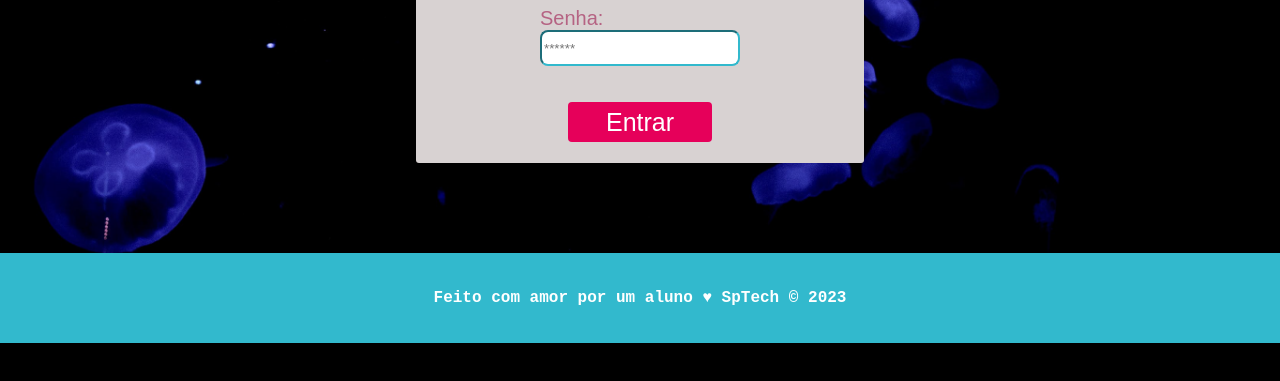
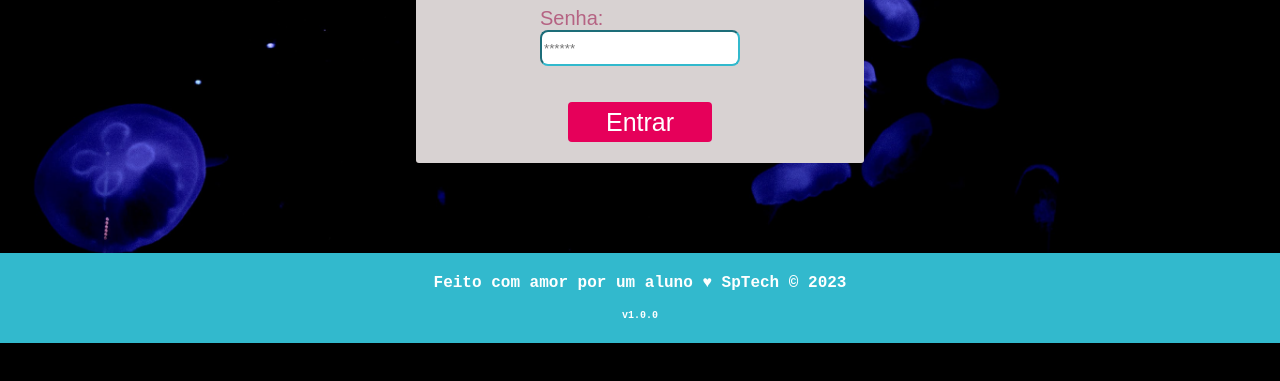
Before and after one commit to joobrandao/repositorio-sptech, a plain HTML site: page aquatech/index.html in a window 1280 px wide. Shown: the part 309-690 px from the top of the page. Drawn offline with Linux system fonts and the light colour scheme.

Commit message:
Atualizando página de cadastro aquatech

```diff
--- a/aquatech/css/style.css
+++ b/aquatech/css/style.css
@@ -107,12 +107,11 @@ body {
   border-radius: 8px;
 }
 
-
 .button {
   font-family: Arial, Helvetica, sans-serif;
   margin-top: 15px;
   border-radius: 4px;
-  background-color: #E6005A;
+  background-color: #e6005a;
   font-size: 25px;
   height: 2.5rem;
   width: 9rem;
@@ -126,11 +125,20 @@ body {
   width: 100%;
   background-color: #32b9cd;
   display: flex;
+  flex-direction: column;
   justify-content: center;
   align-items: center;
 }
 
-.footer p {
+.footer spam {
   color: white;
   font-weight: 600;
+  overflow-wrap: break-word;
 }
+
+.footer #versao {
+  color: white;
+  font-weight: 600;
+  font-size: 10px;
+
+}
--- a/aquatech/index.html
+++ b/aquatech/index.html
@@ -43,23 +43,28 @@
           <input id="input_email" class="inputs" placeholder="Login" />
 
           <p>Senha:</p>
-          <input type="password" id="input_senha" class="inputs" placeholder="******" />
-
-
+          <input
+            type="password"
+            id="input_senha"
+            class="inputs"
+            placeholder="******"
+          />
         </div>
         <div type="submit" onclick="funcao()" class="button">Entrar</div>
       </div>
     </div>
     <div class="tamanho_conteudo"></div>
     <div class="footer">
-      <p>Feito com amor por um aluno &hearts; SpTech &copy; 2023</p>
+      <div>
+      <spam>Feito com amor por um aluno &hearts; SpTech &copy; 2023</spam>
+      </div>
       <br />
-      <p></p>
+      <div id="versao">v1.0.0</div>
     </div>
   </body>
 </html>
 <script>
-function funcao(){
-  alert('Bem vindo!')
-}
+  function funcao() {
+    alert("Bem vindo!");
+  }
 </script>
```
